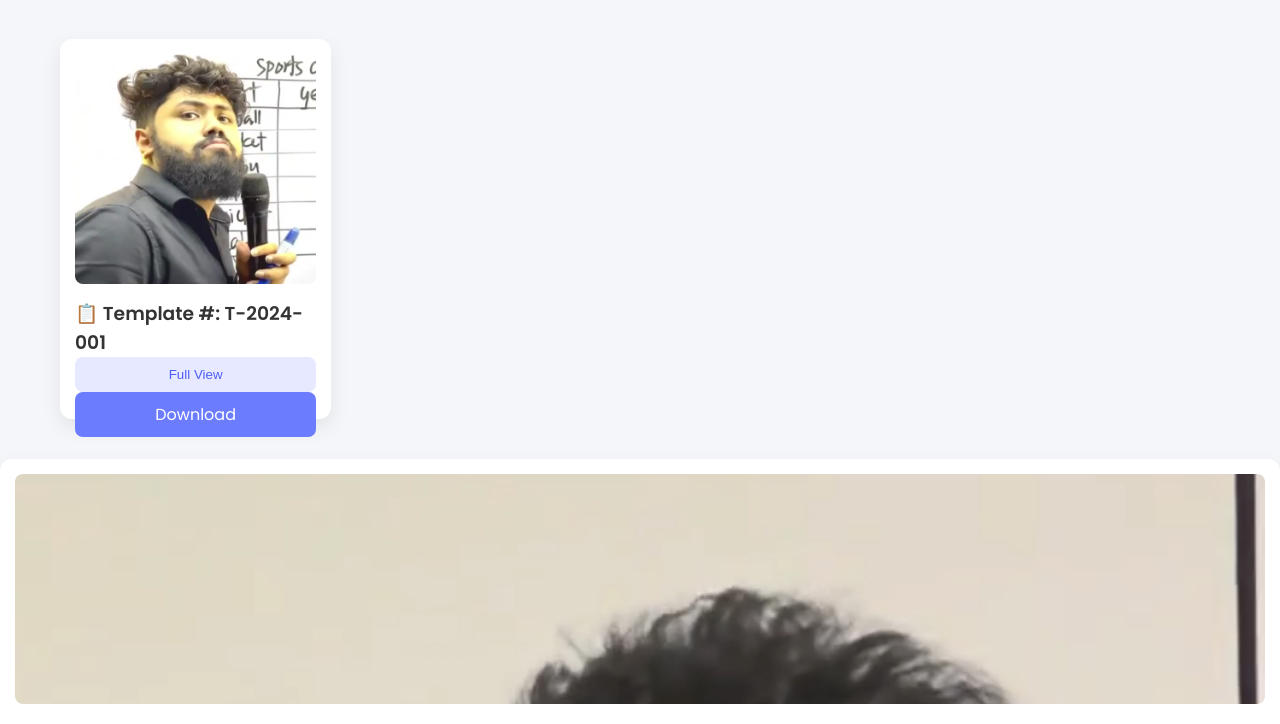
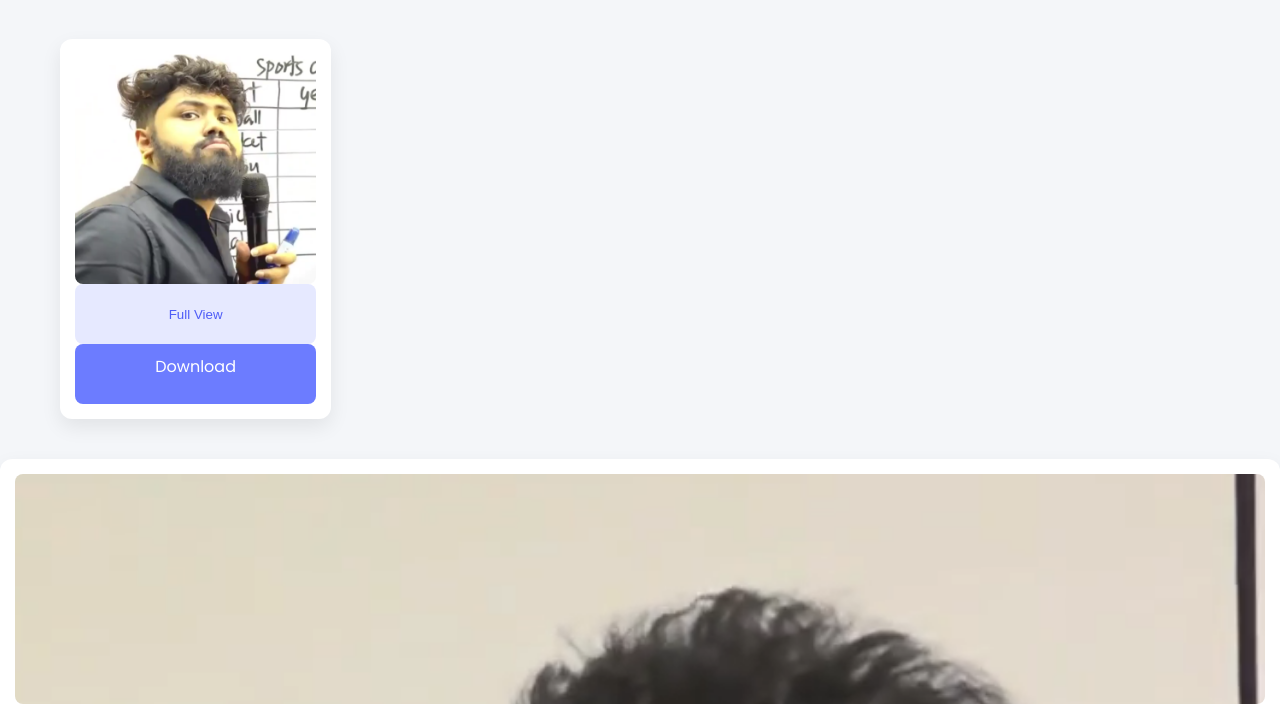
Before and after one commit to nadeejabandara/templatesfromabc, a plain HTML site: page index.html in a window 1280 px wide. Shown: the part 76-800 px from the top of the page. Drawn offline with Linux system fonts and the light colour scheme.

Commit message:
Update index.html

```diff
--- a/index.html
+++ b/index.html
@@ -21,11 +21,6 @@
   <!-- CARD 1 -->
   <div class="card">
     <img src="Screenshot 2024-12-03 165704.png" onclick="openModal(this.src)">
-    <div class="btn-group">
-      <div class="template-number">
-        <h3>📋 Template #: <span id="templateNum">T-2024-001</span></h3>
-      </div>
-    </div>
       <button class="view-btn" onclick="openModal('Screenshot 2024-12-03 165704.png')">Full View</button>
       <a href="Screenshot 2024-12-03 165704.png" download class="download-btn">Download</a>
     </div>
```
